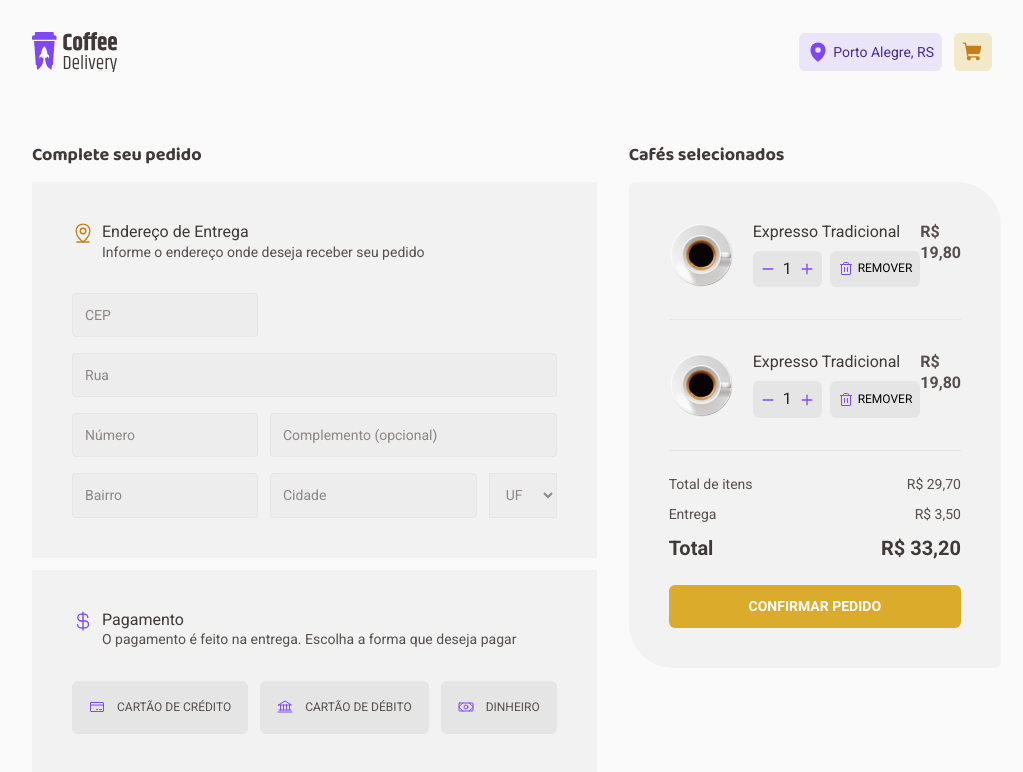
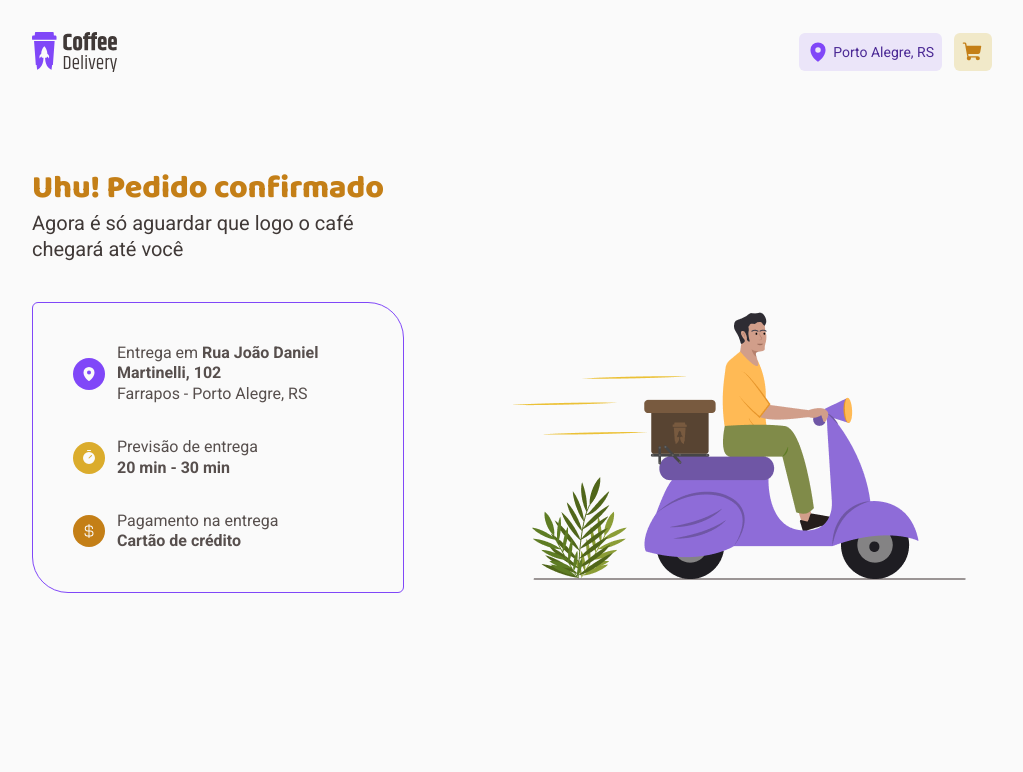
Before and after one commit to Italo-Chiaradia/coffee-delivery, a React (Vite) app: page / in a window 1280 px wide. Shown: the top 772 px of the page, without its empty margins (128-1151 px from the left). Built offline with nearby package versions, Linux system fonts and the light colour scheme.

Commit message:
add success page

```diff
--- a/src/App.tsx
+++ b/src/App.tsx
@@ -3,12 +3,13 @@ import { ThemeProvider } from 'styled-components'
 import { defaultTheme } from './styles/themes/default'
 import { GlobalStyle } from './styles/global'
 import { Home } from './pages/Home'
+import { Success } from './pages/Success'
 import { Checkout } from './pages/Checkout'
 
 export function App() {
   return (
     <ThemeProvider theme={defaultTheme}>
-      <Checkout />
+      <Success />
       <GlobalStyle />
     </ThemeProvider>
   )
--- /dev/null
+++ b/src/pages/Success/index.tsx
@@ -0,0 +1,49 @@
+import { SuccessContainer, DeliveryInfo } from './styles'
+import { Header } from '../../components/Header'
+import { MapPin, Timer, CurrencyDollar } from 'phosphor-react'
+import DeliveryIllustration from '../../assets/delivery-illustration.png'
+
+export function Success() {
+  return (
+    <>
+      <Header />
+      <SuccessContainer>
+        <div>
+          <h1>Uhu! Pedido confirmado</h1>
+          <p>Agora é só aguardar que logo o café chegará até você</p>
+          <div className="gradient-border">
+            <DeliveryInfo variant="purple">
+              <span className="icon-container">
+                <MapPin size={16} weight="fill" />
+              </span>
+              <span>
+                Entrega em {' '}
+                <strong>Rua João Daniel Martinelli, 102</strong> <br />
+                Farrapos - Porto Alegre, RS
+              </span>
+            </DeliveryInfo>
+            <DeliveryInfo variant="yellow">
+              <span className="icon-container">
+                <Timer size={16} weight="fill" />
+              </span>
+              <span>
+                Previsão de entrega <br />
+                <strong>20 min - 30 min</strong>
+              </span>
+            </DeliveryInfo>
+            <DeliveryInfo variant="yellow-dark">
+              <span className="icon-container">
+                <CurrencyDollar size={16} weight="fill" />
+              </span>
+              <span>
+                Pagamento na entrega <br />
+                <strong>Cartão de crédito</strong>
+              </span>
+            </DeliveryInfo>
+          </div>
+        </div>
+        <img src={DeliveryIllustration} />
+      </SuccessContainer>
+    </>
+  )
+}
--- /dev/null
+++ b/src/pages/Success/styles.ts
@@ -0,0 +1,52 @@
+import styled from 'styled-components'
+
+export const SuccessContainer = styled.div`
+  padding-inline: 10rem;
+  display: flex;
+  padding-top: 4rem;
+  gap: 6rem;
+  justify-content: center;
+  align-items: flex-end;
+  > div {
+    > h1 {
+      font-family: 'Baloo 2', sans-serif;
+      font-size: 2rem;
+      font-weight: 900;
+      color: ${({ theme }) => theme['yellow-dark']}
+    }
+    > p {
+      font-size: 1.25rem;
+      color: ${({ theme }) => theme['base-subtitle']}
+    }
+    > div {
+      margin-top: 2.5rem;
+      padding: 2.5rem;
+      border: 1px solid ${({ theme }) => theme.purple};
+      border-radius: 6px 36px;
+      > div + div {
+        margin-top: 2rem;
+      }
+    }
+
+  }
+`
+
+export type ColorVariant = 'yellow-dark' | 'yellow' | 'base-text' | 'purple'
+
+interface DeliveryInfoProps {
+  variant: ColorVariant;
+}
+
+export const DeliveryInfo = styled.div<DeliveryInfoProps>`
+  display: flex;
+  align-items: center;
+  gap: .75rem;
+  > .icon-container {
+    padding: .5rem;
+    border-radius: 50%;
+    width: 2rem;
+    height: 2rem;
+    background-color: ${({ theme, variant }) => theme[variant]};
+    color: ${({ theme }) => theme.background};
+  }
+`
```
Also changed, not shown: src/assets/delivery-illustration.png (added).
